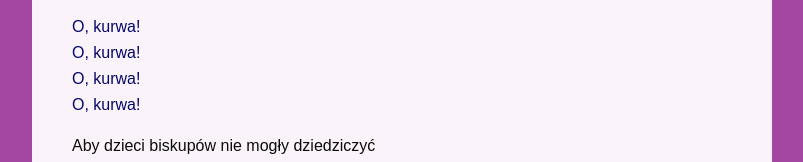
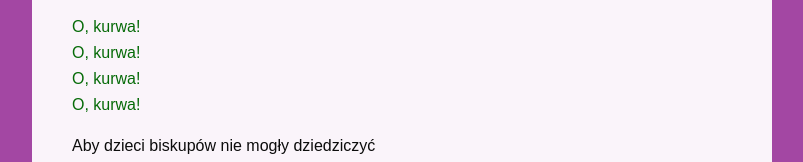
Before and after one commit to jerzyszajner/learning-git-2, a plain HTML site: page index.html in a window 1280 px wide. Shown: the part 457-619 px from the top of the page, without its empty margins (238-1041 px from the left). Drawn offline with Linux system fonts and the light colour scheme.

Commit message:
Add style for chours

```diff
--- a/style.css
+++ b/style.css
@@ -31,7 +31,7 @@ p {
 
 .chours p {
     margin: 5px 0;
-    color: #05076a;
+    color: #056a07;
 }
 
 .verse, .chours {
```
